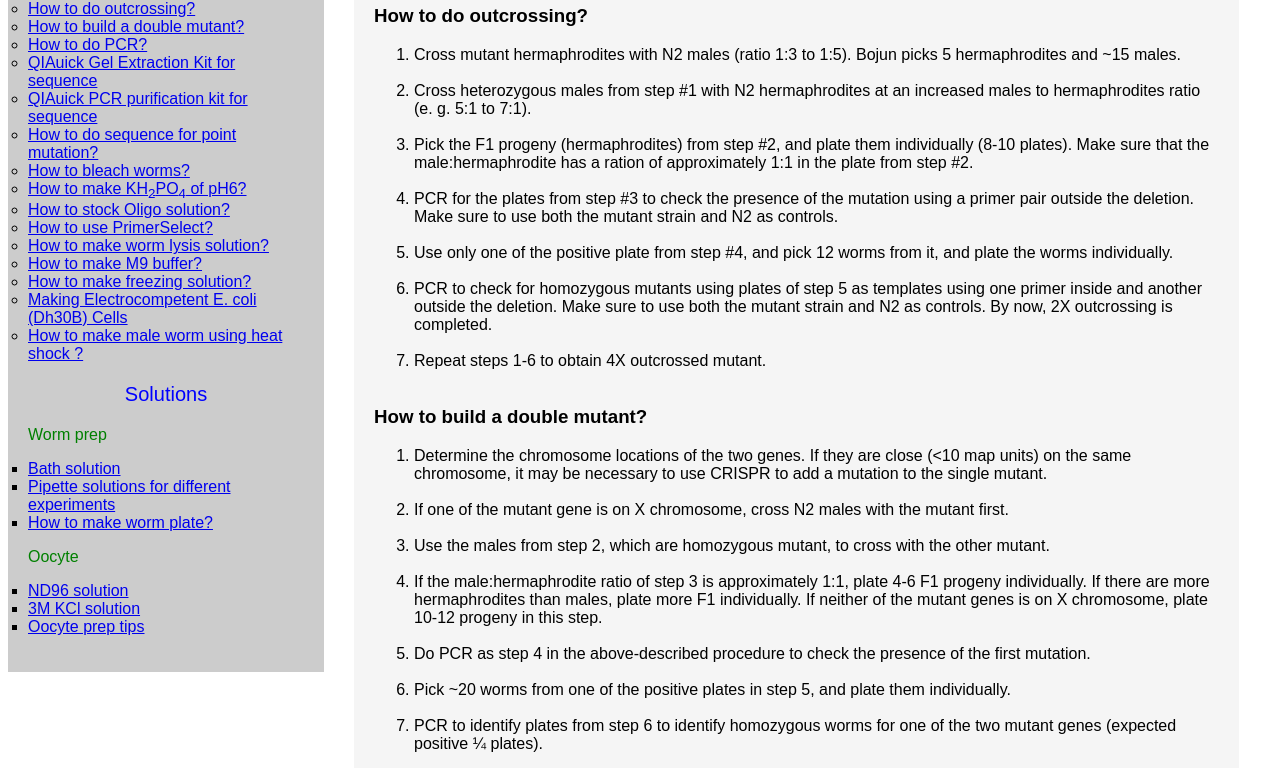
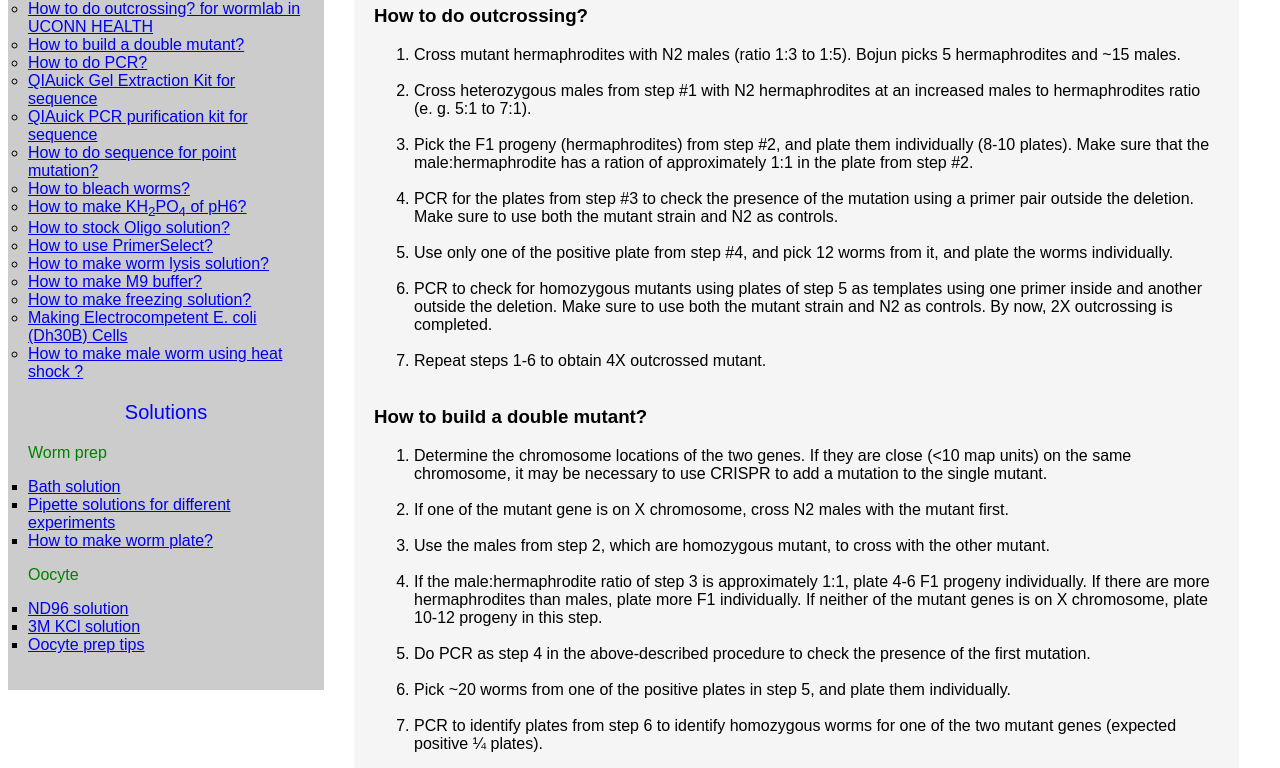
Before and after one commit to wormlabuchc/worm, a plain HTML site: page index.html in a window 1280 px wide. Shown: the part 191-959 px from the top of the page. Drawn offline with Linux system fonts and the light colour scheme.

Commit message:
Update index.html

```diff
--- a/index.html
+++ b/index.html
@@ -100,7 +100,7 @@ footer {
 
       <p style="color: blue; text-align: center; font-size: 20px;">Protocols</p>
       <ul style="list-style-type:circle">
-      <li><a href="#outcross">How to do outcrossing?</a></li>
+      <li><a href="#outcross">How to do outcrossing? for wormlab in UCONN HEALTH</a></li>
       <li><a href="#double">How to build a double mutant?</a></li>
       <li><a href="#pcr">How to do PCR?</a></li>
       <li><a href="#gelseq">QIAuick Gel Extraction Kit for sequence</a></li>
```
